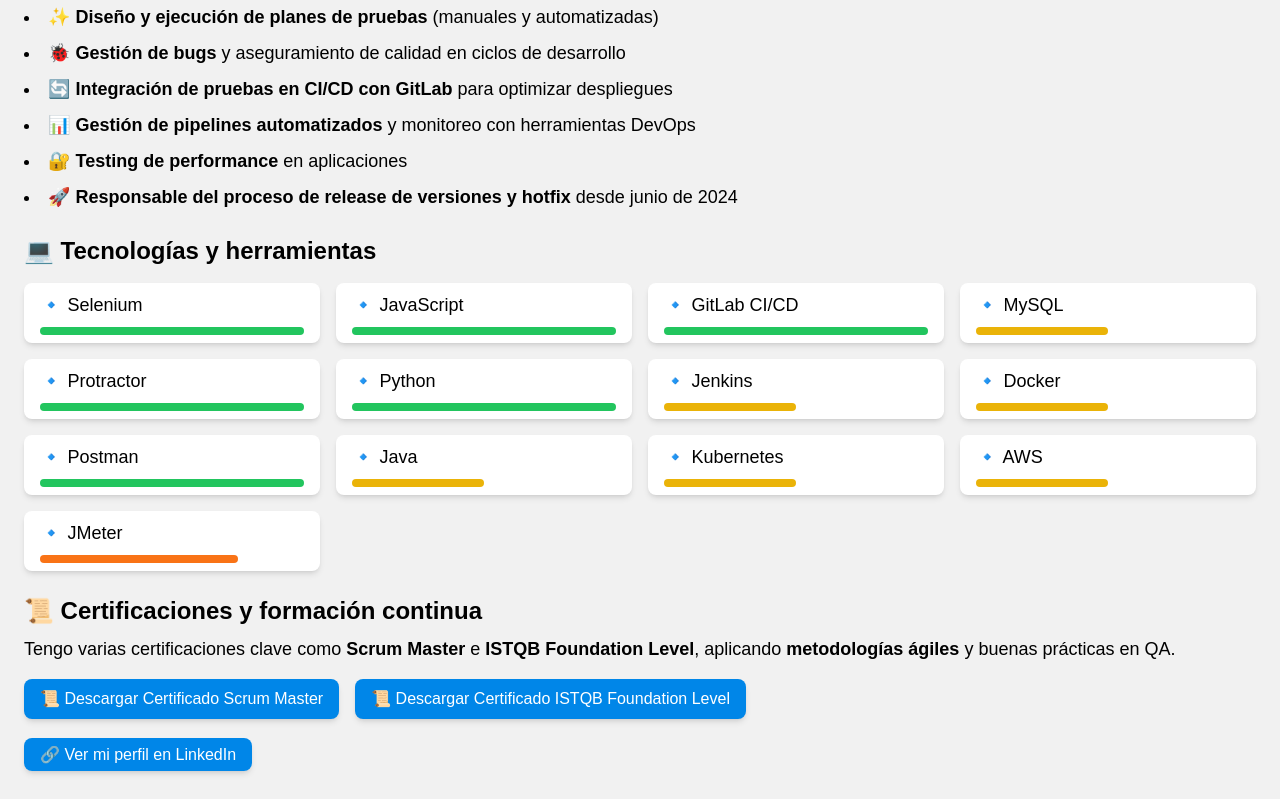
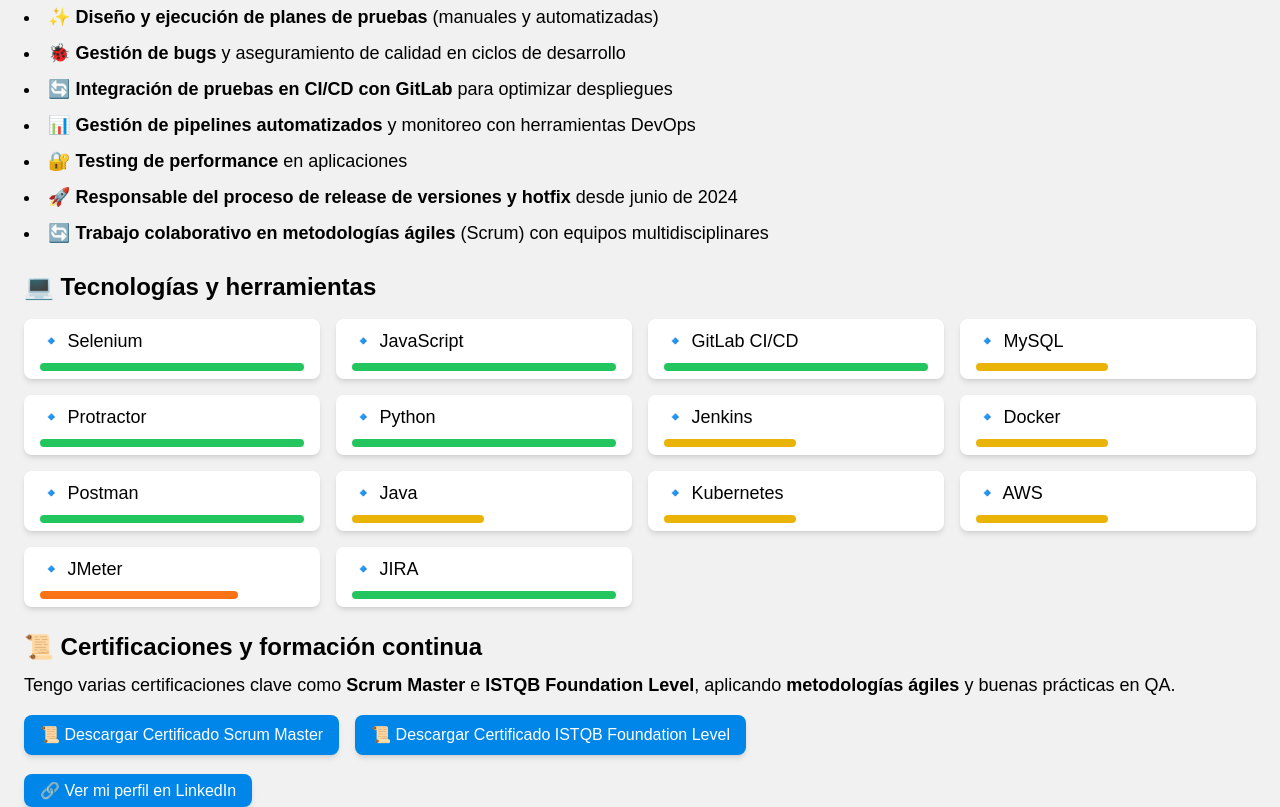
Before and after one commit to AlfredoBazo/webcv, a plain HTML site: page qe-es.html in a window 1280 px wide. Shown: the part 605-1412 px from the top of the page. Drawn offline with nearby package versions, Linux system fonts and the light colour scheme.

Commit message:
Update qe-es.html

```diff
--- a/qe-es.html
+++ b/qe-es.html
@@ -53,6 +53,7 @@
             <li>📊 <strong>Gestión de pipelines automatizados</strong> y monitoreo con herramientas DevOps</li>
             <li>🔐 <strong>Testing de performance</strong> en aplicaciones</li>
             <li>🚀 <strong>Responsable del proceso de release de versiones y hotfix</strong> desde junio de 2024</li>
+            <li>🔄 <strong>Trabajo colaborativo en metodologías ágiles</strong> (Scrum) con equipos multidisciplinares</li>
         </ul>
 
         <h3 class="text-2xl font-semibold mt-6">💻 Tecnologías y herramientas</h3>
@@ -109,6 +110,10 @@
                 🔹 JMeter
                 <div class="w-3/4 h-2 mt-2 rounded-full bg-orange-500"></div> <!-- Algo de experiencia -->
             </div>
+            <div class="bg-white px-4 py-2 rounded-lg shadow-md">
+                🔹 JIRA
+                <div class="w-full h-2 mt-2 rounded-full bg-green-500"></div> <!-- Mucha experiencia -->
+            </div>
         </div>
 
         <h3 class="text-2xl font-semibold mt-6">📜 Certificaciones y formación continua</h3>
```
